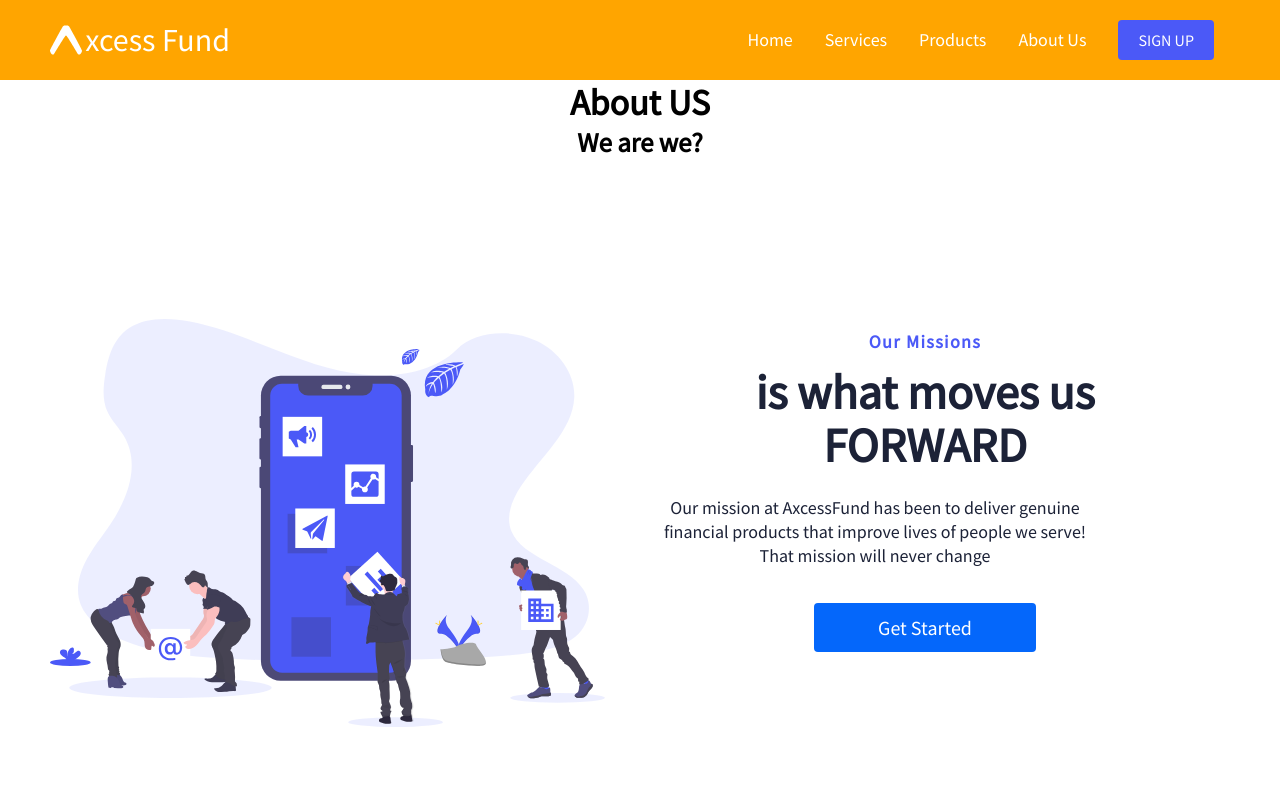
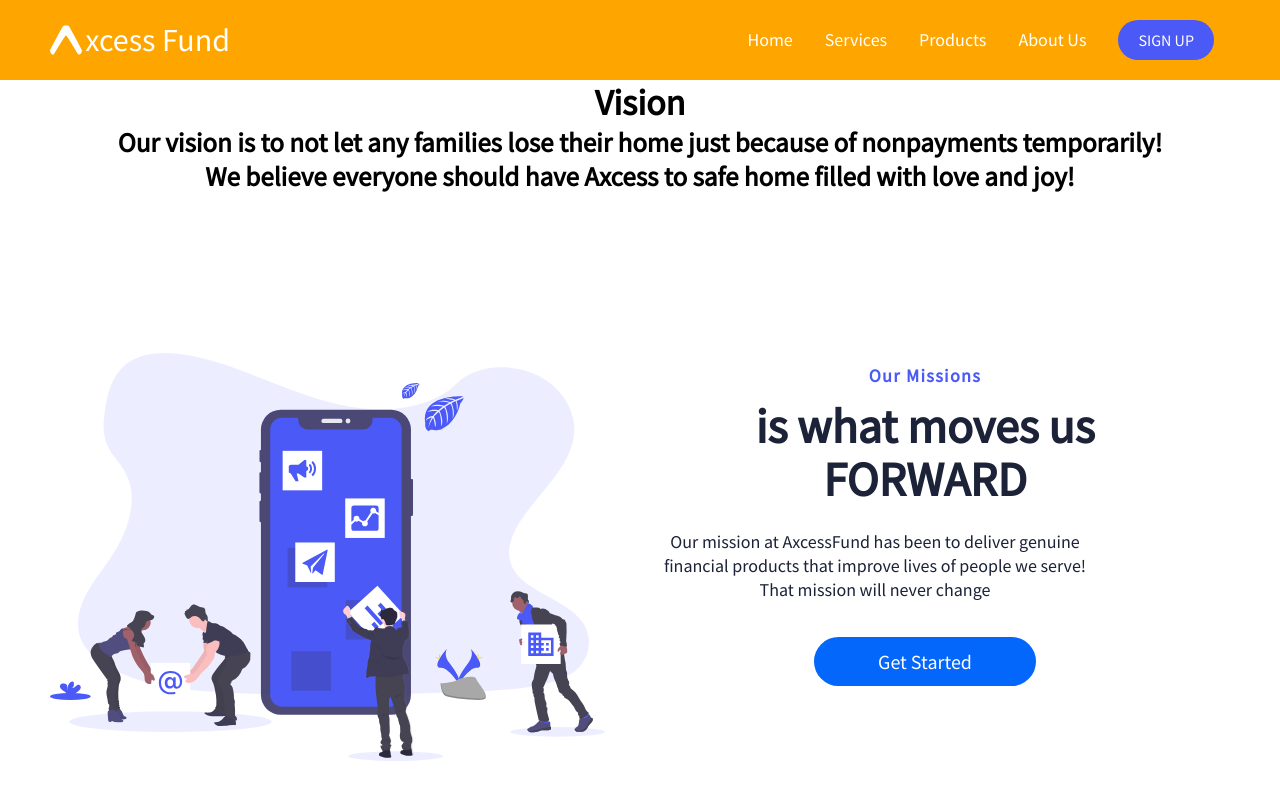
Before and after one commit to krishnaneupaney/axcessclient, a React (Create React App) app: page /about in a window 1280 px wide. Shown: the top 800 px of the page. Built offline with nearby package versions, Linux system fonts and the light colour scheme.

Commit message:
some chsnges

```diff
--- a/src/globalStyles.js
+++ b/src/globalStyles.js
@@ -25,7 +25,7 @@ export const Container = styled.div`
 `;
 
 export const Button = styled.button`
-  border-radius: 4px;
+  border-radius: 55px;
   background: ${({ primary }) => (primary ? '#4B59F7' : '#0467FB')};
   white-space: nowrap;
   padding: ${({ big }) => (big ? '12px 64px' : '10px 20px')};
--- a/src/pages/SignUp/About.js
+++ b/src/pages/SignUp/About.js
@@ -8,8 +8,10 @@ const About = () => {
         <>
 
         <div>
-            <h1>About US</h1>
-            <h2>We are we?</h2>
+            <h1>Vision</h1>
+            <h2>Our vision is to not let any families lose their home just because of nonpayments temporarily!
+                <br />
+                We believe everyone should have Axcess to safe home filled with love and joy!</h2>
         </div>
         <InfoSection {...homeObjSeven} />
         <InfoSection {...homeObjTen} />
```
